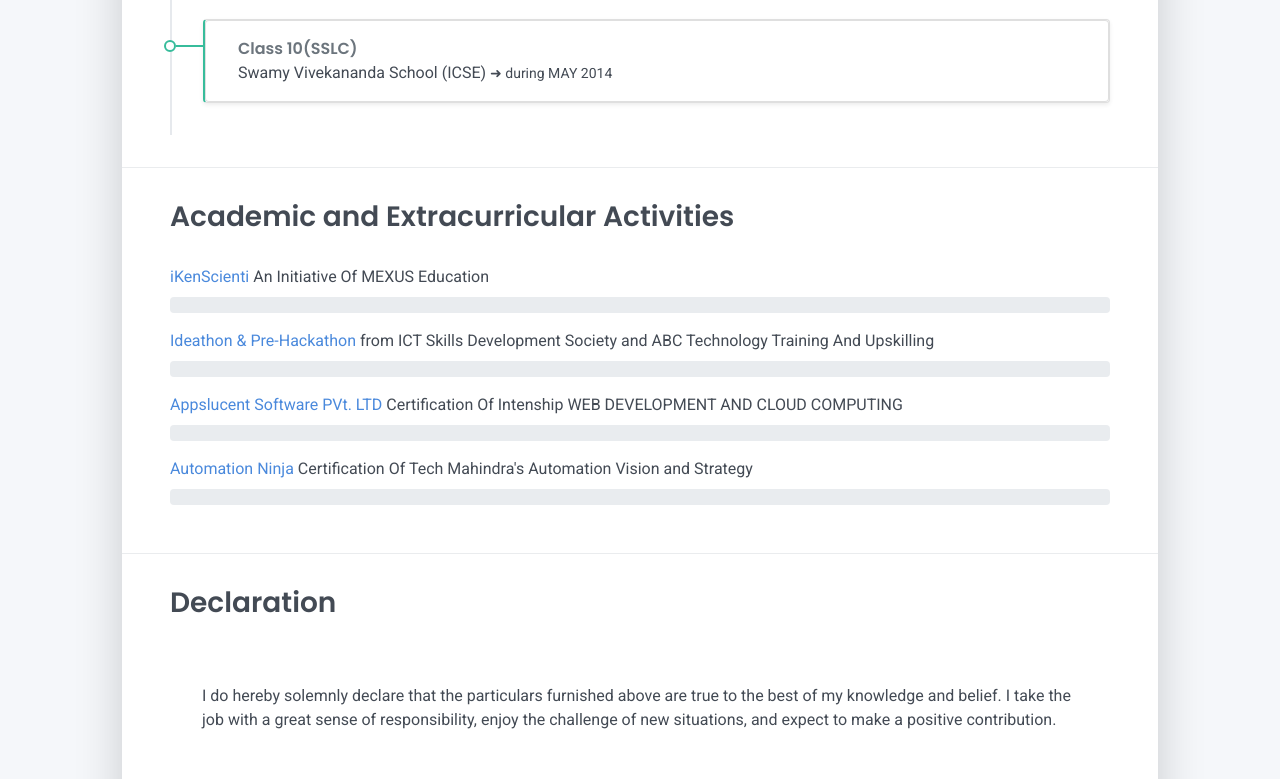
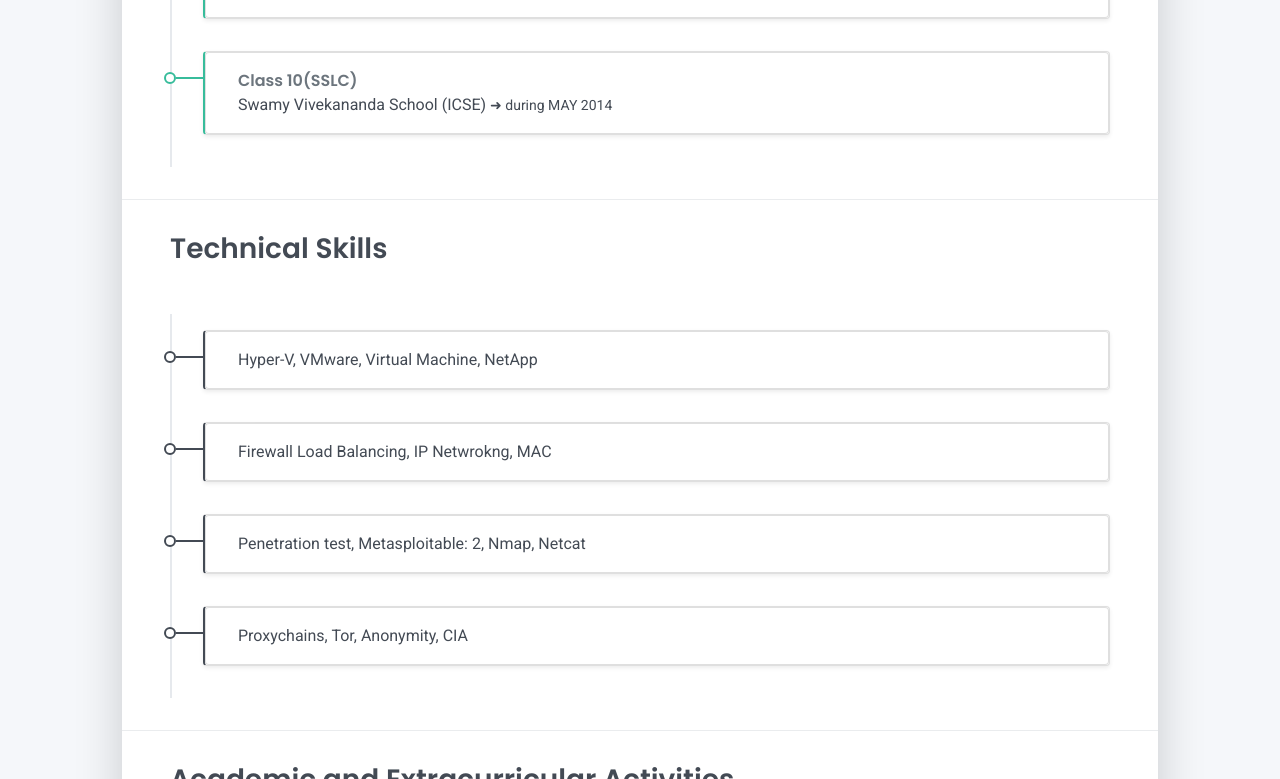
Before and after one commit to virusknock/iawesome, a plain HTML site: page resume.html in a window 1280 px wide. Shown: the part 2880-3659 px from the top of the page. Drawn offline with Linux system fonts and the light colour scheme; files whose address does not match are found by name.

Commit message:
requiredSkillsFilled

```diff
--- a/resume.html
+++ b/resume.html
@@ -181,6 +181,10 @@
                                   <li>New Relic</li>
                                   <li>ServiceNow</li>
                                   <li>Imply</li>
+                                  <li>Virtual Private Network</li>
+                                  <li>Infoblox</li>
+                                  <li> NetApp </li>
+
                                 </ul>
                             </div>
                         </div>
@@ -206,7 +210,7 @@
                                   <li> Troubleshooting </li>
                                   <li> API Management </li>
                                   <li> PHP (Symfony Framework) </li>
-                                  <li> GraphQL </li>
+                                  <li> Putty </li>
                                 </ul>
                             </div>
                         </div>
@@ -279,6 +283,26 @@
 
                 <hr class="d-print-none" />
 
+                <!-- Technical Skills -->
+                <div class="education-section px-3 px-lg-4">
+                    <h2 class="h3 mb-4">Technical Skills</h2>
+                    <div class="timeline">
+                        <div class="timeline-card timeline-card-white card shadow-sm">
+                            <li class="list-group-item">Hyper-V, VMware, Virtual Machine, NetApp</li>
+                        </div>
+                        <div class="timeline-card timeline-card-white card shadow-sm">
+                          <li class="list-group-item">Firewall Load Balancing, IP Netwrokng, MAC</li>
+                        </div>
+                        <div class="timeline-card timeline-card-white card shadow-sm">
+                            <li class="list-group-item">Penetration test, Metasploitable: 2, Nmap, Netcat</li>
+                        </div>
+                        <div class="timeline-card timeline-card-white card shadow-sm">
+                            <li class="list-group-item">Proxychains, Tor, Anonymity, CIA</li>
+                        </div>
+                    </div>
+                </div>
+                <hr class="d-print-none" />
+
                 <!-- Awards -->
                 <div class="skills-section px-3 px-lg-4">
                     <div class="row">
```
